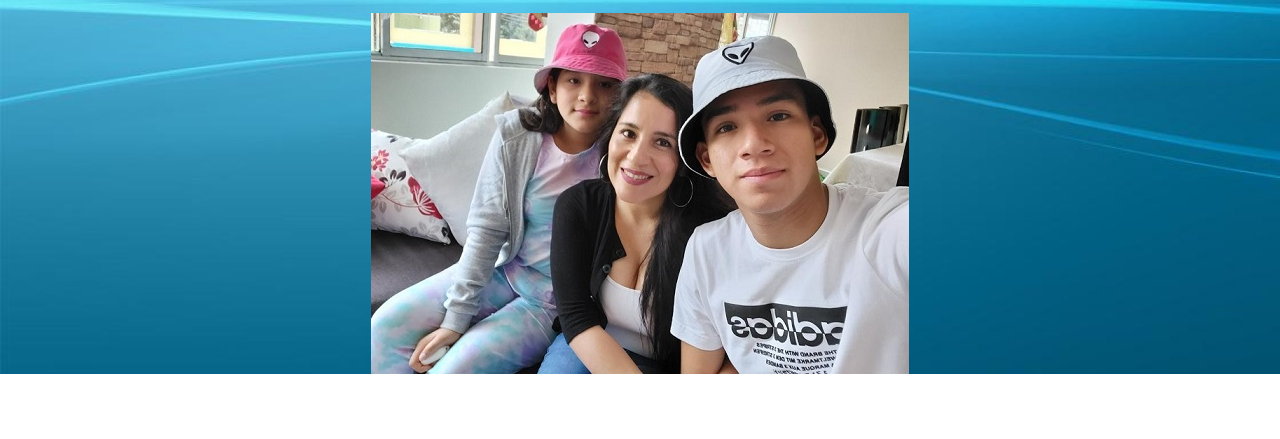
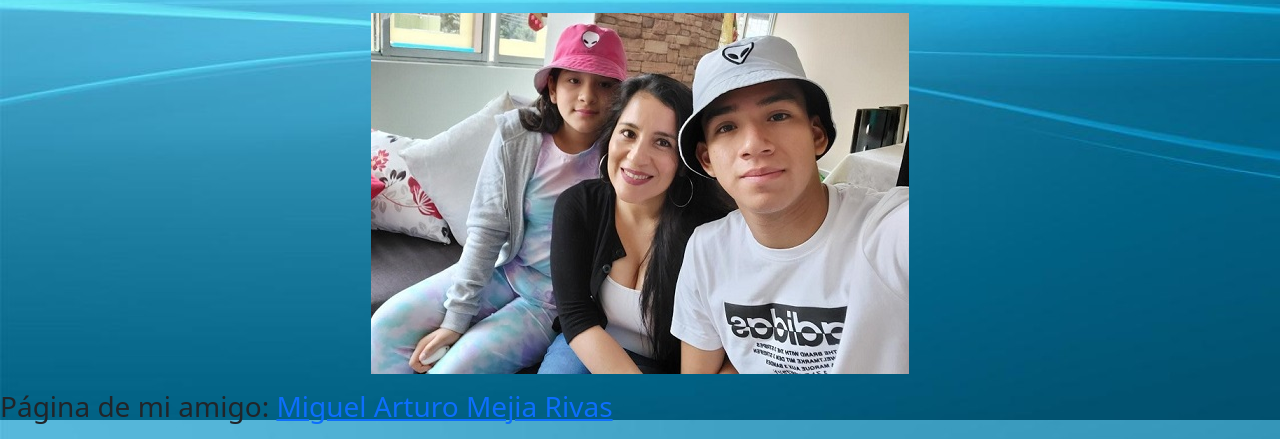
Before and after one commit to Aguerra2020/project, a plain HTML site: page index.html in a window 1280 px wide. Shown: the part 660-1099 px from the top of the page. Before the commit the page ends 1034 px from the top, so only its background shows below. Drawn offline with nearby package versions, Linux system fonts and the light colour scheme.

Commit message:
Update index.html

```diff
--- a/index.html
+++ b/index.html
@@ -50,7 +50,14 @@
     </p>
   </h2>
   <center><img src="yo.jpg"></center>
+  <p>
+  <h3>
+    Página de mi amigo: <a href="https://miguel17310.github.io/proyecto/">Miguel Arturo Mejia Rivas
+  </h3>
+  </p>
+
   <script src="https://cdn.jsdelivr.net/npm/bootstrap@5.0.1/dist/js/bootstrap.bundle.min.js" integrity="sha384-gtEjrD/SeCtmISkJkNUaaKMoLD0//ElJ19smozuHV6z3Iehds+3Ulb9Bn9Plx0x4" crossorigin="anonymous"></script>
+
 </body>
 
 </html>
```
